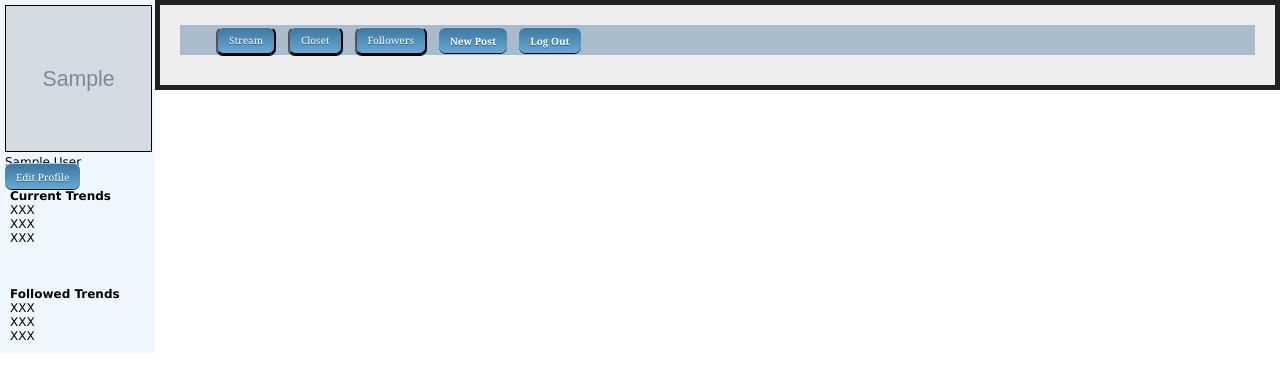
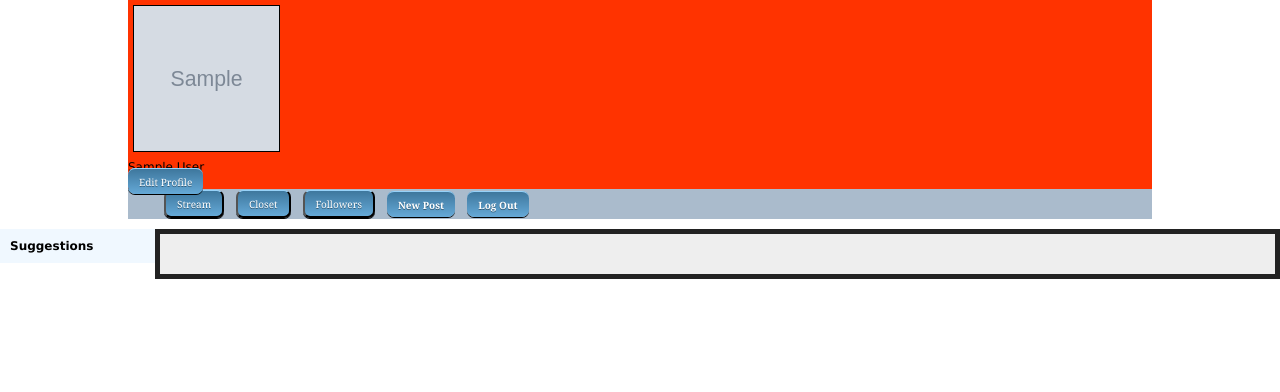
Before and after one commit to elkun89/clozoomer, a Django app: page / in a window 1280 px wide. Shown: the top 392 px of the page. Run offline with Django 3.2, Linux system fonts and the light colour scheme; a user stored in the database is signed in; tables that the repository leaves empty hold one stand-in row (values such as "Sample post"); grey boxes marked "Sample" are stand-in pictures; data that the repository does not hold is empty; parts of the project's set-up code (start-up, migrations or seed data) failed here and were passed over.

Commit message:
changes in css

```diff
--- a/closetapp/settings.py
+++ b/closetapp/settings.py
@@ -124,7 +124,7 @@ INSTALLED_APPS = (
     'django.contrib.staticfiles',
 	'django.contrib.admin',
     'myCloset',
-    'south',
+    #'south',
     'rest_framework',
     'django_extensions'
     # Uncomment the next line to enable admin documentation:
--- a/static/css/theme.css
+++ b/static/css/theme.css
@@ -49,38 +49,43 @@ font-size:12px;
    background: #1b435e;
    }
 
-#leftpart{
+#top{
+width:80%;
+margin: auto;
+background: #FF3300
+}
+
+#bottomleft{
 float: left;
 padding:5px;
 width: 145px;
 background: #F0F8FF
 }
 
-#rightpart{
+#bottomright{
 margin:0px 0px 0px 155px;
 padding:5px;
 background:#222;
 }
 
-#profilepic{
-margin:0px auto;
-padding:5px 0;
-height:250px;
-background:#666;
-text-align:center;
+#profile{
+width:30%;
 }
 
-#sidebar{
-margin:5px;
+#profilepic_photo{
+padding:5px 5px;
 }
 
+#username{
 
-#main_content{
-padding:20px;
-background:#eee;
 }
 
+#edit{
+}
 
+#menu{
+background: #F0F8FF
+}
 
 #thumbnails{
 width:100%;
@@ -104,3 +109,13 @@ margin:0 0 10px 0;
 li{
 list-style-type:none;
 }
+
+#sidebar{
+margin:5px;
+}
+
+
+#main_content{
+padding:20px;
+background:#eee;
+}
--- a/templates/index.html
+++ b/templates/index.html
@@ -258,48 +258,40 @@ $(document).ready(function(){
 </script>
 
 	<body>
-		<div id = "leftpart">
-			<section id="profilepic_section">
+		<div id = "top">
+			<div id = "profile">
 				<div id = 'profilepic_photo'>
 					<img src = "{{thisProfile.profilePictureLink.url}}" HEIGHT="145" WIDTH="145" BORDER="1">
 					<!-- <img src = "{{thisProfile.profilePictureLink}}"> -->
 				</div>
-				<p>{{thisUser.first_name}} {{thisUser.last_name}}</p>
+				<p id = 'username'>{{thisUser.first_name}} {{thisUser.last_name}}</p>
 				<p><a class = "button" id ="edit" href="/editProfile">Edit Profile</a></p>
-			</section>
-
-			<section id="sidebar">
-				<h4>Current Trends</h4>
-				<p> XXX </p>
-				<p> XXX </p>
-				<p> XXX </p>
-				<br />
-				<br />
-				<br />
-				<h4>Followed Trends</h4>
-				<p> XXX </p>
-				<p> XXX </p>
-				<p> XXX </p>
-			</section>
-		</div>
-
-		<div id = "rightpart">
-			<section id="main_content">
-				<div>
-					<menu id = "thumbnails">
-                                            <ul>
+			</div>
+			<div id = "menu">
+				<menu id = "thumbnails">
+                    <ul>
 						<li><input class = "button" type="button" onclick="show_livefeed();" value="Stream" /></li>
 						<li><input class = "button" type="button" onclick="show_closet();" value="Closet" /></li>
 						<li><input class = "button" type="button" onclick="friends_request();" value="Followers" /></li>
 						<li><a class = "button" href="/newPost">New Post</a></li>
 						<li><a class = "button" href="/accounts/logout/">Log Out</a></li>
-                                            </ul>
-				</div>
+                    </ul>
+			</div>
+		</div>
+
+		<div id = "bottomleft">
+			<div id="sidebar">
+				<h4>Suggestions</h4>
+			</div>
+		</div>
+
+		<div id = "bottomright">
+			<div id="main_content">
 				<div id = "main_board" >
 				</div>
 				<div id = "test_board" >
 				</div>
-			</section>
+			</div>
 		</div>
 	</body>
 </html>
```
Also changed, not shown: 1 other file.
